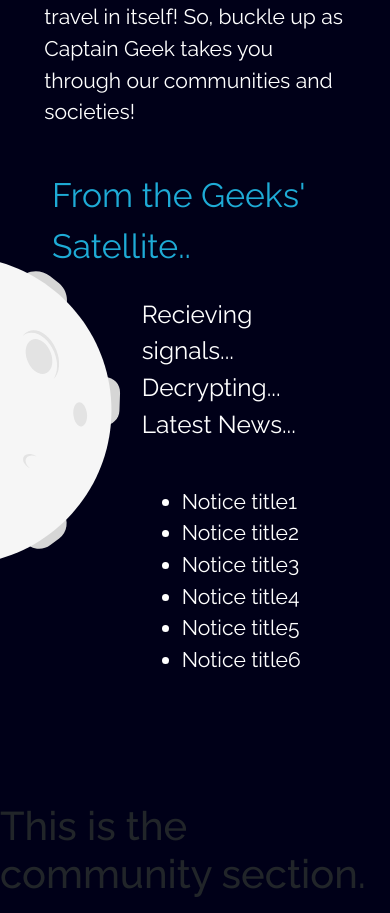
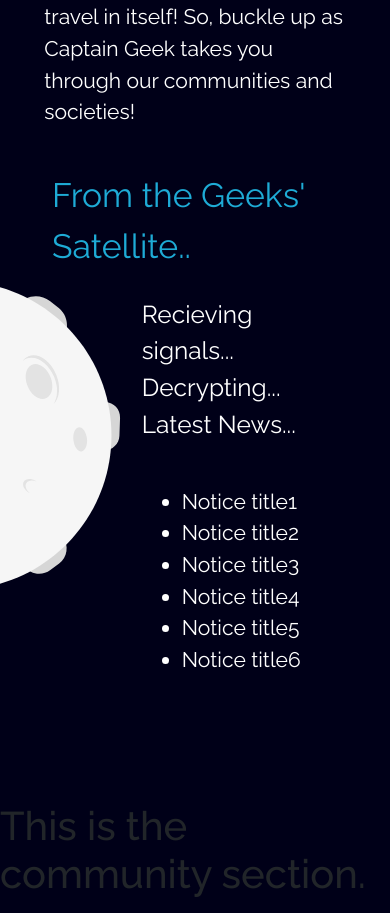
Before and after one commit to houseofgeeks/hg, a React (Create React App) app in the folder client/: page / in a window 390 px wide. Shown: the part 1389-2302 px from the top of the page. Built offline with nearby package versions, Linux system fonts and the light colour scheme.

Commit message:
minor update

```diff
--- a/client/src/components/Home/AboutUs/Notice/Notice.css
+++ b/client/src/components/Home/AboutUs/Notice/Notice.css
@@ -77,7 +77,7 @@
 
     .notice-section .mobile-planet-img {
         position: relative;
-        bottom: 80vh;
+        bottom: 77vh;
         right: 13vw;
     }
 
```
